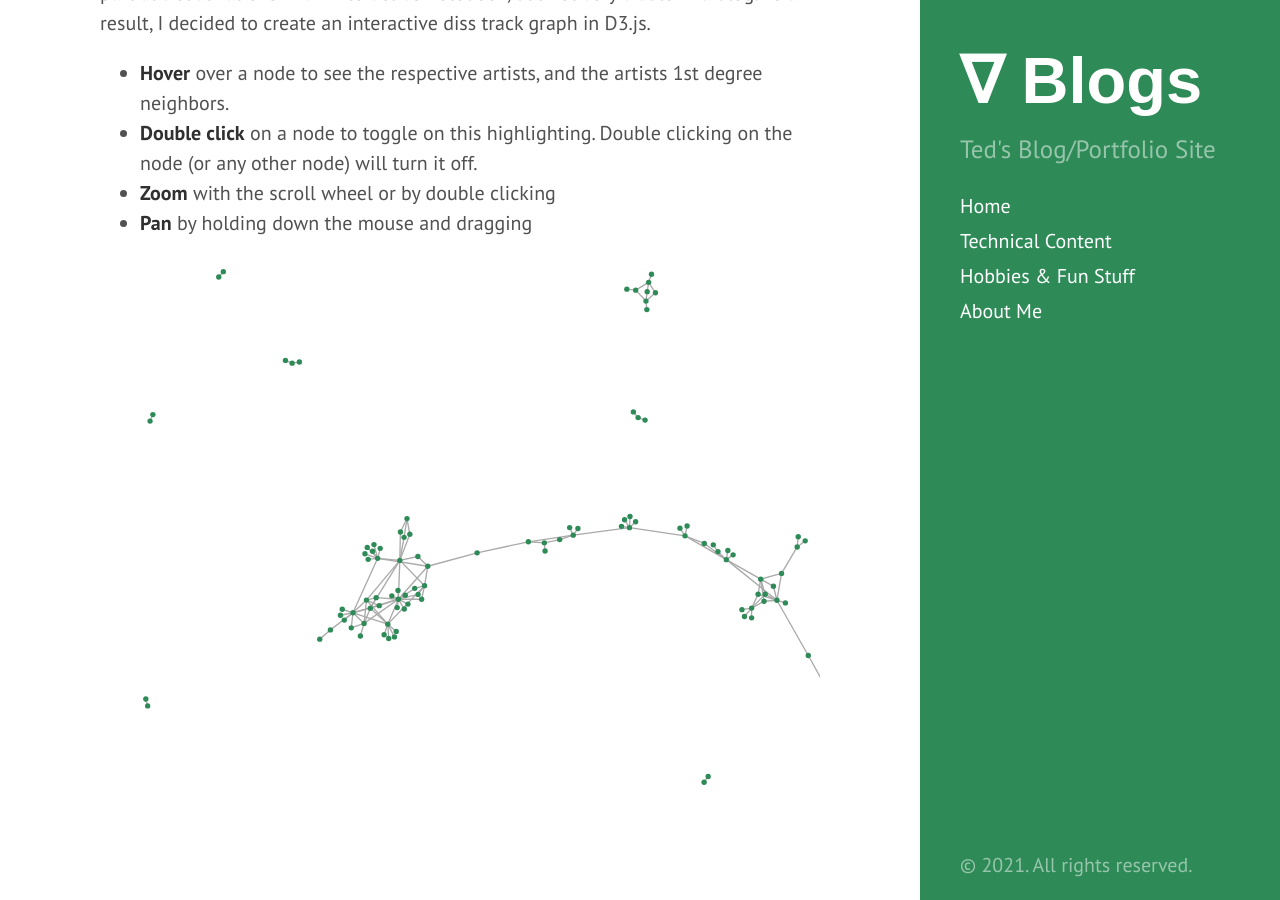
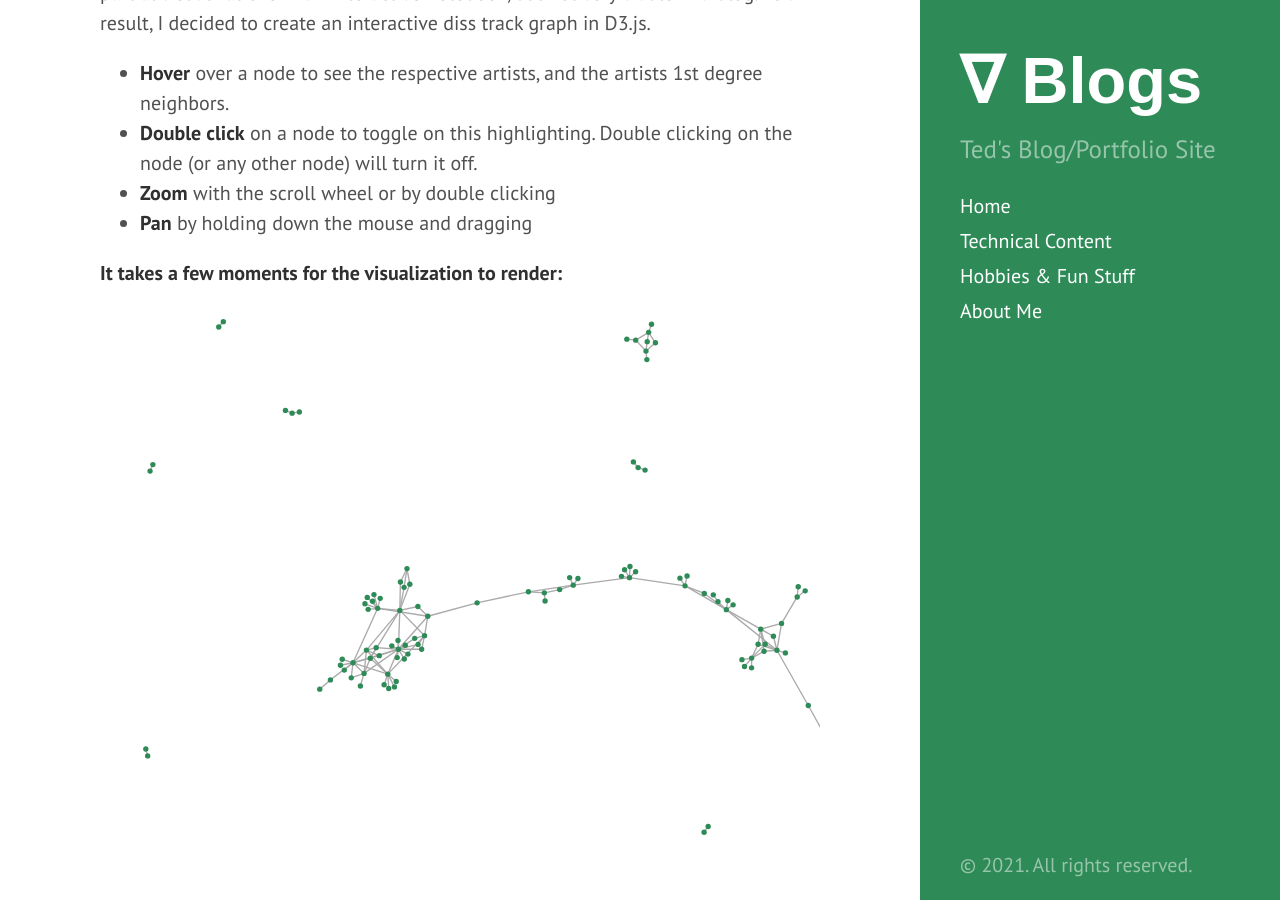
Before and after one commit to tedkim97/tedkim97.github.io, a Jekyll site: the page built from _posts/2021-01-17-diss_track_graph.md, in a window 1280 px wide and 900 px high, scrolled down 2025 px. Built offline with Jekyll 4.4.1, drawn with Linux system fonts in a browser that asks for light colours.

Commit message:
oaisdjoasidjoi

```diff
--- a/_posts/2021-01-17-diss_track_graph.md
+++ b/_posts/2021-01-17-diss_track_graph.md
@@ -46,6 +46,7 @@ The main problem I had with visualizing this graph is that it's too large to dis
 - **Zoom** with the scroll wheel or by double clicking
 - **Pan** by holding down the mouse and dragging
 
+**It takes a few moments for the visualization to render:**
 {% include disstrack_vis.html %}
 
 ### Notes:
```
